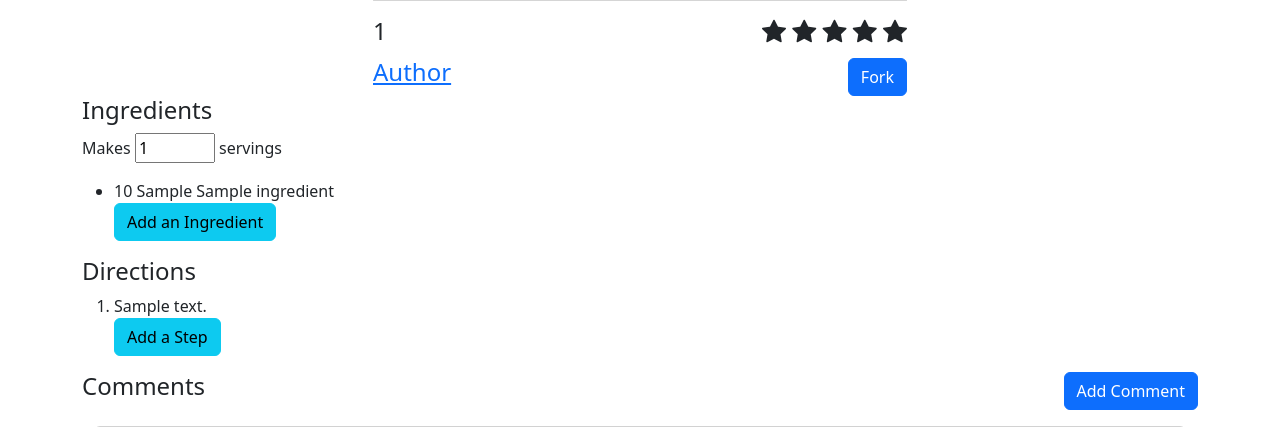
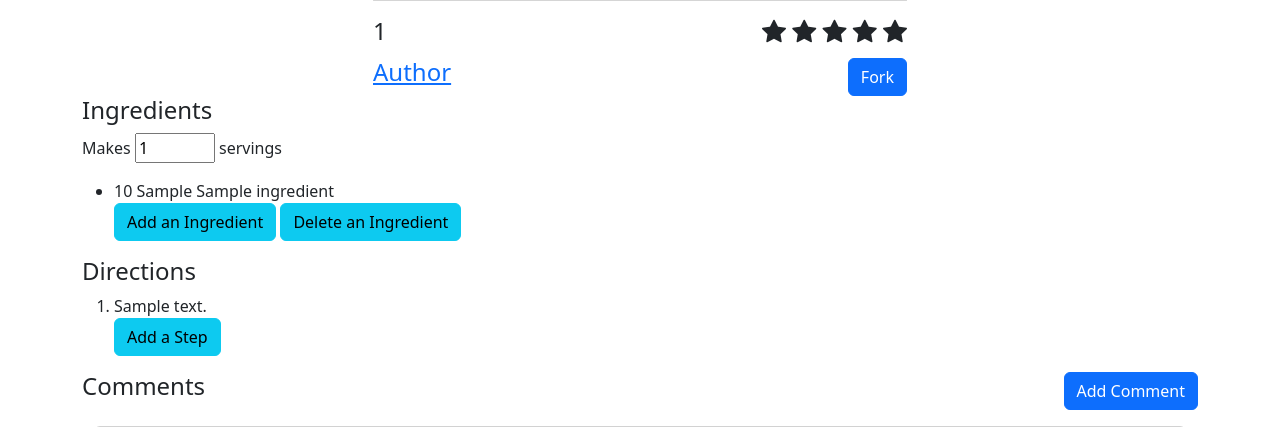
Before and after one commit to uva-cs3240-s22/group-project-a-11, a Django app: page /recipe/1 in a window 1280 px wide. Shown: the part 441-868 px from the top of the page. Run offline with Django 4.2, Linux system fonts and the light colour scheme; tables that the repository leaves empty hold one stand-in row (values such as "Sample post"); some libraries are stand-ins or nearby versions.

Commit message:
Added Deleting ingredients

```diff
--- a/home/templates/recipe.html
+++ b/home/templates/recipe.html
@@ -67,6 +67,7 @@
             <li>{{ingredient.quantity}} {{ingredient.units}} {{ingredient.name}}</li>
         {% endfor %}
         <a href="{% url 'ingredient-adding' recipe.id %}" class="btn btn-info" role="button">Add an Ingredient</a>
+        <a href="{% url 'delete-ingredient' recipe.id ingredient.id %}" class="btn btn-info" role="button">Delete an Ingredient</a>
     </ul>
     <!-- directions -->
     <h4>Directions</h4>
--- a/home/views.py
+++ b/home/views.py
@@ -70,6 +70,11 @@ def submit_recipe(request):
     else:
         return render(request, "recipeSubmission.html", {})
 
+def delete_ingredient(request,ingredient_id,recipe_id):
+    ingredient = get_object_or_404(Ingredient, ingredient_id)
+    ingredient.delete()
+    return HttpResponseRedirect(reverse('wordOfMouth:recipe', args = (recipe_id,)))
+
 
 def template_testing_view_recipe(request):
     """
--- a/wordOfMouth/urls.py
+++ b/wordOfMouth/urls.py
@@ -17,7 +17,7 @@ from django.contrib import admin
 from django.urls import path, include
 from home.views import home_view
 from home.views import submit_recipe
-from home.views import home_view, template_testing_view_recipe, recipeView, template_testing_view_feed, add_step, add_ingredient
+from home.views import home_view, template_testing_view_recipe, recipeView, template_testing_view_feed, add_step, add_ingredient, delete_ingredient
 
 app_name = 'wordOfMouth'
 urlpatterns = [
@@ -26,8 +26,9 @@ urlpatterns = [
     path('', home_view, name='home'),
     path('recipeSubmission', submit_recipe, name='recipeSubmission'),
     path('recipe-template-testing/', template_testing_view_recipe, name="recipe_template-testing"),
-    path('recipe/<int:recipe_id>' , recipeView, name="recipe_add_template-testing"),
+    path('recipe/<int:recipe_id>' , recipeView, name="recipe"),
     path('feed-template-testing/', template_testing_view_feed, name="feed_template-testing"),
     path('ingredAdd/<int:recipe_id>', add_ingredient, name="ingredient-adding"),
     path('stepAdd/<int:recipe_id>', add_step, name="step-adding"),
+    path('delete/<int:recipe_id>/<int:ingredient_id>',delete_ingredient, name="delete-ingredient"),
 ]
```
